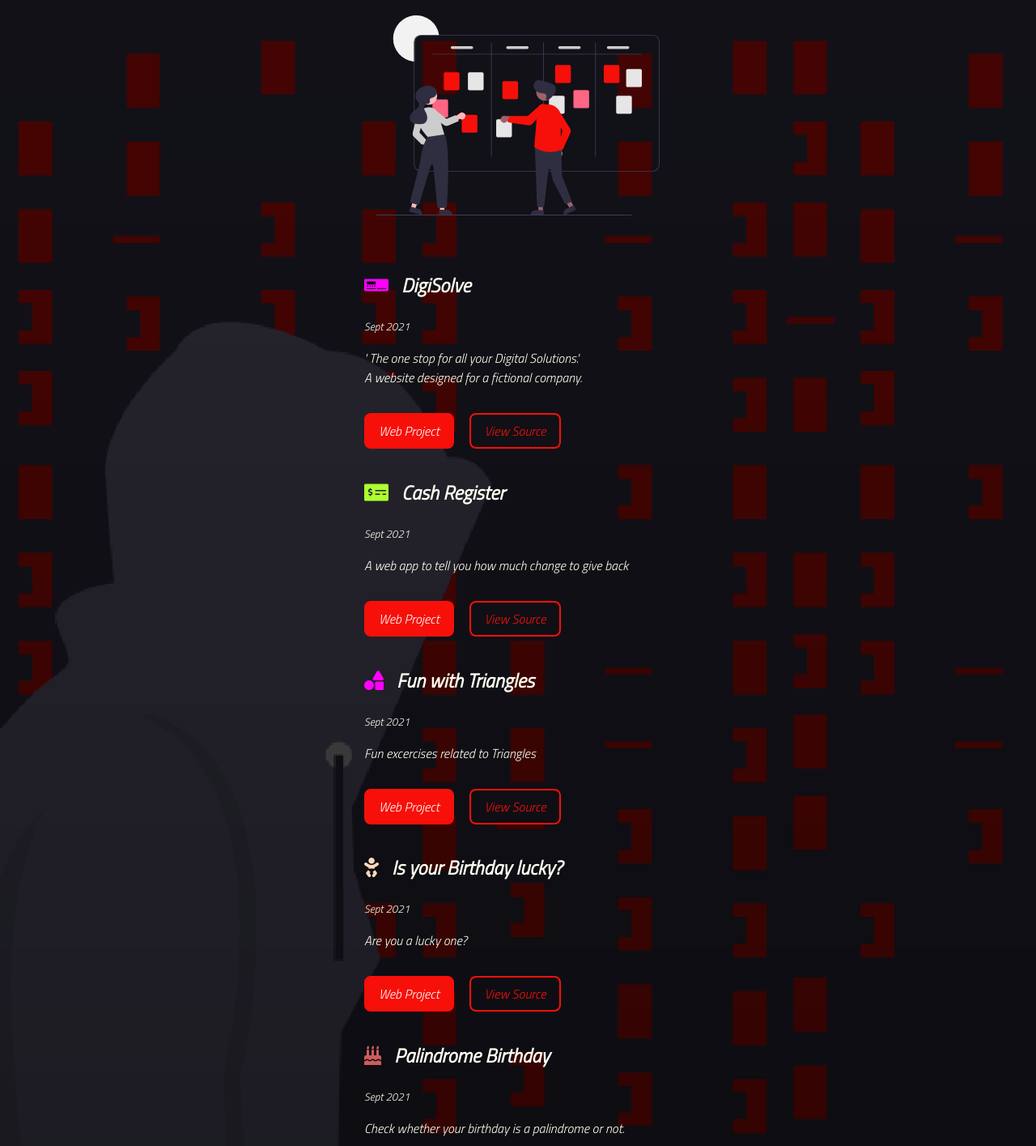
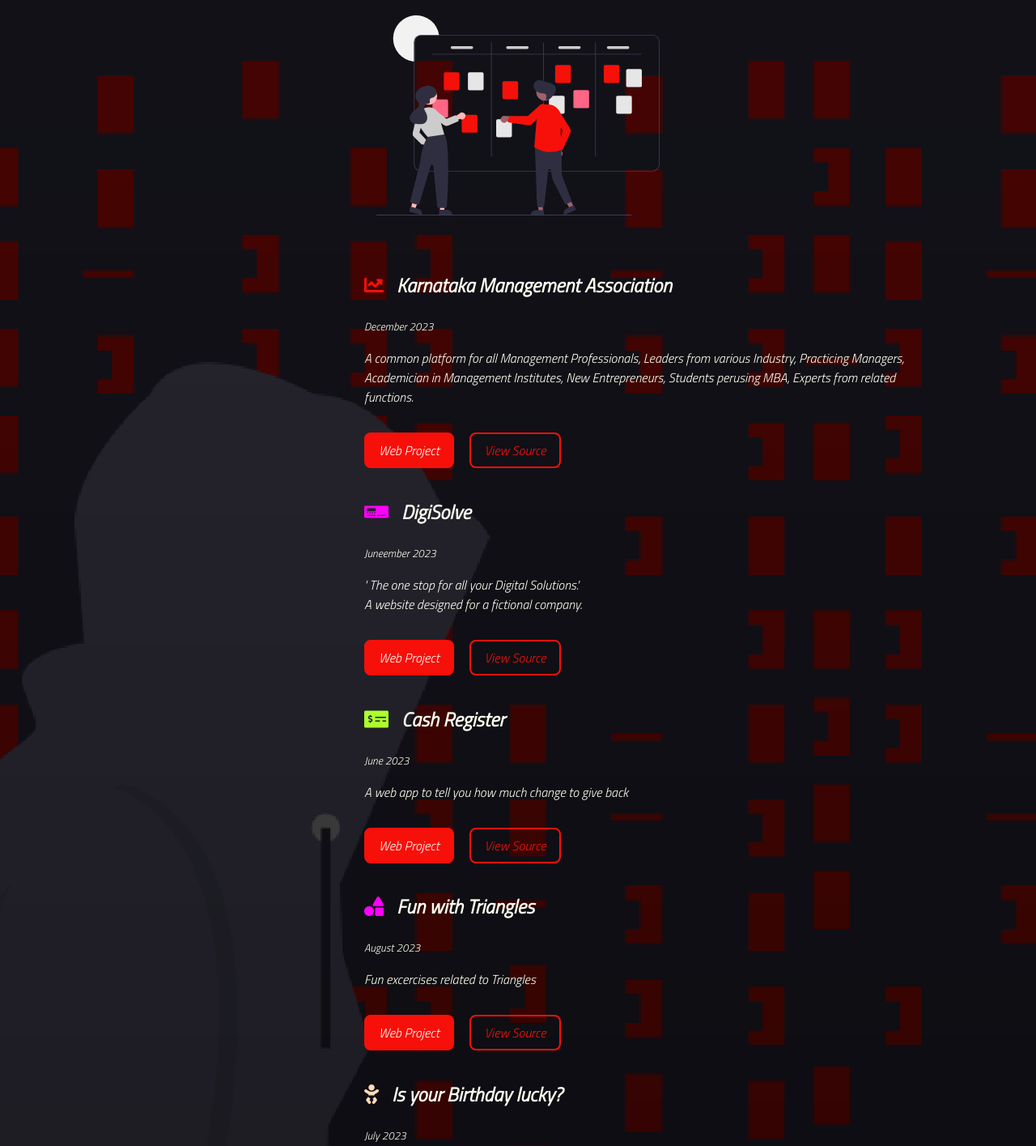
Before and after one commit to Alphastormaniac/SaiPavanSite, a plain HTML site: page project.html in a window 1280 px wide. Shown: the part 291-1706 px from the top of the page at 81% size. Drawn offline with Linux system fonts and the light colour scheme.

Commit message:
addes KMA

```diff
--- a/project.html
+++ b/project.html
@@ -39,8 +39,19 @@
     <ul class="list-nonbullet" >
         <li class="project-block">
             <article class=" white-text showcase-list margin-md container container-centre">
+                <h1><i class="fab-icons fas fa-chart-line"></i>Karnataka Management Association</h1>
+                <small>December 2023</small>
+                <p>A common platform for all Management Professionals, Leaders from various Industry, Practicing Managers, Academician in Management Institutes,  New Entrepreneurs, Students perusing MBA, Experts from related functions.</p>
+                <a class="link link-primary" href="https://karnatakamgmtnetwork.com" target="_blank">Web
+                    Project</a>
+                <a class="link link-secondary" href="https://github.com/Alphastormaniac" target="_blank">View
+                    Source</a>
+            </article>
+        </li>
+        <li class="project-block">
+            <article class=" white-text showcase-list margin-md container container-centre">
                 <h1><i class="fab-icons fas fa-digital-tachograph"></i>DigiSolve</h1>
-                <small>Sept 2021</small>
+                <small>Juneember 2023</small>
                 <p>' The one stop for all your Digital Solutions.' <br>A website designed for a fictional company.</p>
                 <a class="link link-primary" href="https://digisolve-pavan.netlify.app/" target="_blank">Web
                     Project</a>
@@ -51,7 +62,7 @@
         <li class="project-block">
             <article class="white-text showcase-list margin-md container container-centre">
                 <h1><i class="fab-icons fas fa-money-check-alt"></i>Cash Register</h1>
-                <small>Sept 2021</small>
+                <small>June 2023</small>
                 <p>A web app to tell you how much change to give back</p>
                 <a class="link link-primary" href="https://cash-register-manager-pavan.netlify.app/"
                     target="_blank">Web Project</a>
@@ -62,7 +73,7 @@
         <li class="project-block">
             <article class="white-text showcase-list margin-md container container-centre">
                 <h1><i class="fab-icons fas fa-shapes"></i>Fun with Triangles</h1>
-                <small>Sept 2021</small>
+                <small>August 2023</small>
                 <p>Fun excercises related to Triangles</p>
                 <a class="link link-primary" href="https://fun-with-triangles-pavan.netlify.app/"
                     target="_blank">Web Project</a>
@@ -73,7 +84,7 @@
         <li class="project-block">
             <article class="white-text showcase-list margin-md container container-centre">
                 <h1><i class="fab-icons fas fa-baby"></i>Is your Birthday lucky?</h1>
-                <small>Sept 2021</small>
+                <small>July 2023</small>
                 <p>Are you a lucky one?</p>
                 <a class="link link-primary" href="https://is-your-birthday-lucky-pavan.netlify.app/"
                     target="_blank">Web Project</a>
@@ -84,7 +95,7 @@
         <li class="project-block">
             <article class="white-text showcase-list margin-md container container-centre">
                 <h1><i class="fab-icons fas fa-birthday-cake"></i>Palindrome Birthday</h1>
-                <small>Sept 2021</small>
+                <small>June 2023</small>
                 <p>Check whether your birthday is a palindrome or not.</p>
                 <a class="link link-primary" href="https://palindrome-birthday-pavan.netlify.app/"
                     target="_blank">Web Project</a>
@@ -95,7 +106,7 @@
         <li class="project-block">
             <article class="white-text showcase-list margin-md container container-centre">
                 <h1><i class="fab-icons fas fa-trophy"></i>Game Recommendations</h1>
-                <small>Sept 2021</small>
+                <small>June 2023</small>
                 <p>The Hottest Popular Games out there..</p>
                 <a class="link link-primary" href="https://game-recommendation-pavan.netlify.app/"
                     target="_blank">Web Project</a>
@@ -106,7 +117,7 @@
         <li class="project-block">
             <article class="white-text showcase-list margin-md container container-centre">
                 <h1><i class="fab-icons fas fa-sign-language"></i>Ferb Latin Translator</h1>
-                <small>Sept 2021</small>
+                <small>June 2023</small>
                 <p>Do you speak Ferb Latin? Check this translator out!</p>
                 <a class="link link-primary" href="https://ferb-translator-pavan.netlify.app/"
                     target="_blank">Web Project</a>
@@ -117,7 +128,7 @@
         <li class="project-block">
             <article class="white-text showcase-list margin-md container container-centre">
                 <h1><i class="fab-icons fas fa-apple-alt"></i>Emoji Translator</h1>
-                <small>Sept 2021</small>
+                <small>June 2023</small>
                 <p>Type in fruit emojis to find its meaning.</p>
                 <a class="link link-primary" href="https://g9uht.csb.app/"
                     target="_blank">Web Project</a>
@@ -128,7 +139,7 @@
         <li class="project-block">
             <article class=" white-text showcase-list margin-md container container-centre">
                 <h1><i class="fab-icons fas fa-language"></i>Minion Translator</h1>
-                <small>Sept 2021</small>
+                <small>June 2023</small>
                 <p>Do you speak BaNaNa? Check this translator out!</p>
                 <a class="link link-primary" href="https://minion-translater-pavan.netlify.app/"
                     target="_blank">Web Project</a>
@@ -139,7 +150,7 @@
         <li class="project-block">
             <article class="white-text showcase-list margin-md container container-centre">
                 <h1><i class="fab-icons fas fa-calculator"></i>Profit Loss Calculator</h1>
-                <small>Sept 2021</small>
+                <small>June 2023</small>
                 <p>Calculate Profit or Loss that you made.</p>
                 <a class="link link-primary" href="https://profit-loss-calculator-pavan.netlify.app/"
                     target="_blank">Web Project</a>
@@ -150,7 +161,7 @@
         <li class="project-block">
             <article class="white-text showcase-list margin-md container container-centre">
                 <h1><i class="fab-icons fas fa-ticket-alt"></i>Binge watch, much?</h1>
-                <small>Sept 2021</small>
+                <small>June 2023</small>
                 <p>How well do you know money heist?</p>
                 <a class="link link-primary" href="https://replit.com/@SaiPavan15/markTwo?embed=1&output=1"
                     target="_blank">Web Project</a>
@@ -161,7 +172,7 @@
         <li class="project-block">
             <article class=" white-text showcase-list margin-md container container-centre">
                 <h1><i class="fab-icons far fa-question-circle"></i>Do you know me?</h1>
-                <small>Sept 2021</small>
+                <small>June 2023</small>
                 <p>A short quiz to see if you know me that well.</p>
                 <a class="link link-primary" href="https://replit.com/@SaiPavan15/markOne?embed=1&output=1"
                     target="_blank">Web Project</a>
@@ -172,7 +183,7 @@
         <li class="project-block">
             <article class=" white-text showcase-list margin-md container container-centre">
                 <h1><i class="fab-icons fab fa-edge"></i>My first webpage.</h1>
-                <small>August 2019</small>
+                <small>August 2022</small>
                 <p>Bio.</p>
                 <a class="link link-primary" href="https://myfirstpage679.netlify.app/" target="_blank">Web Project</a>
                 <a class="link link-secondary" href="https://github.com/Alphastormaniac/First-scene"
```
